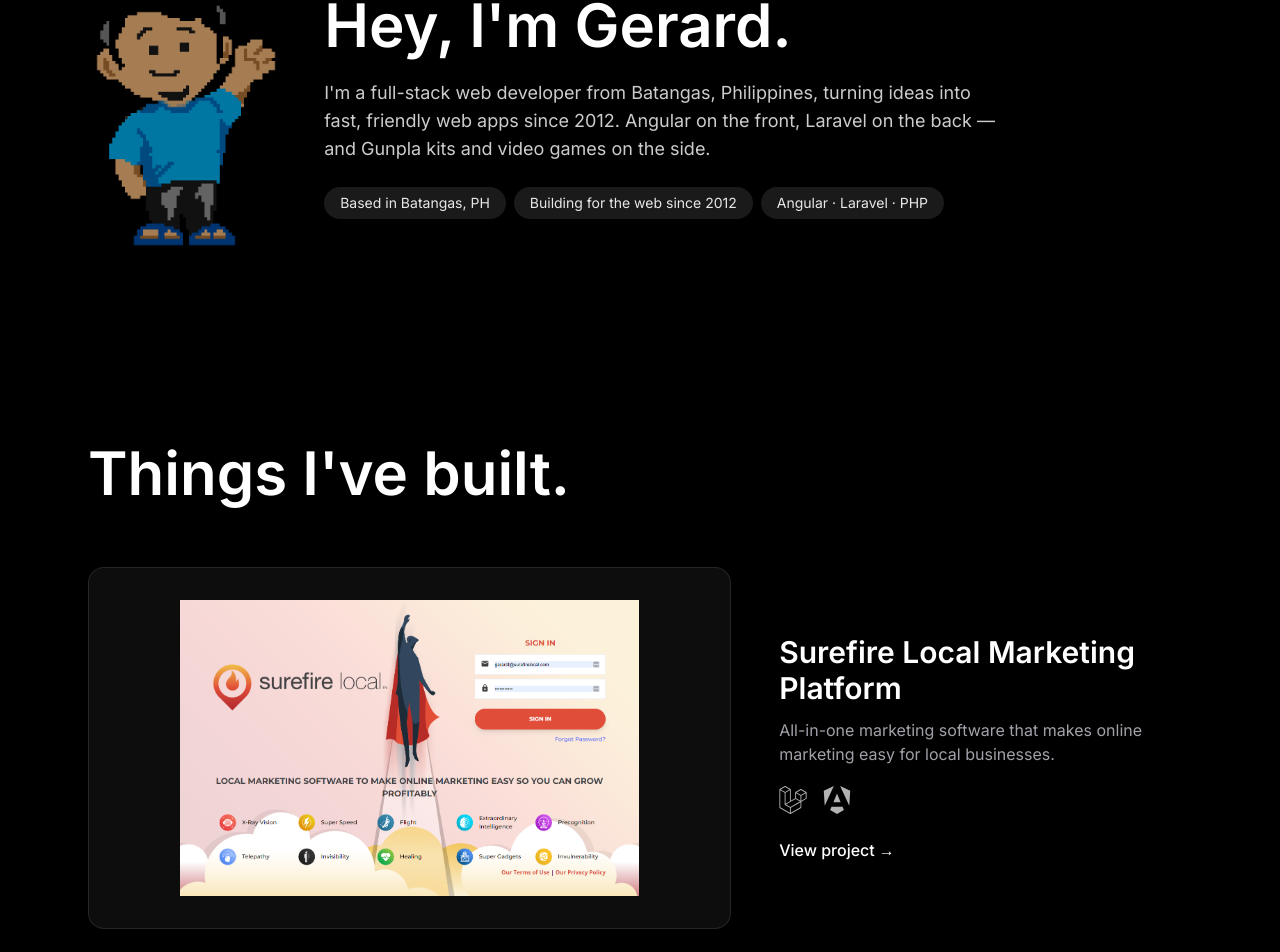
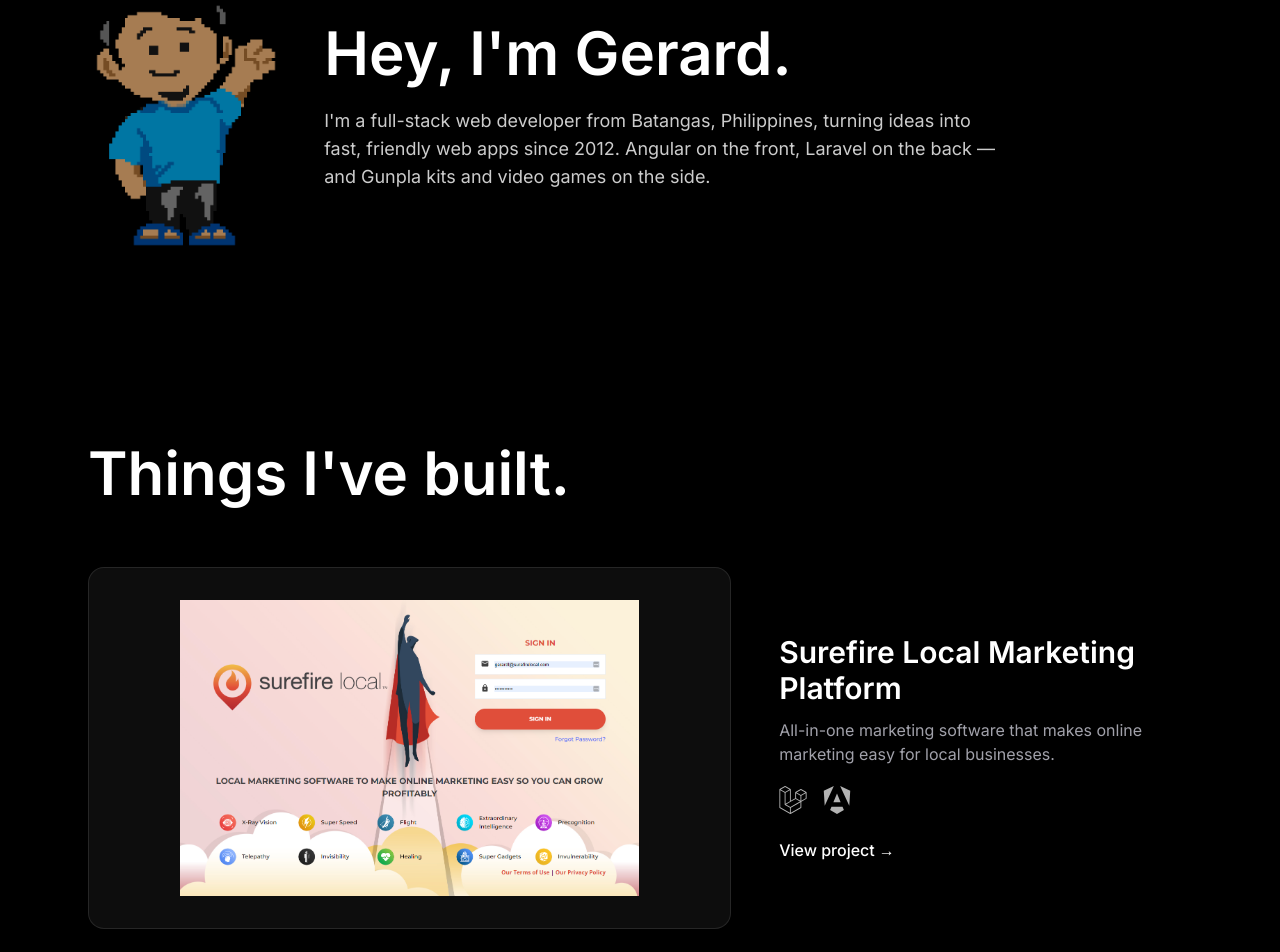
Before and after one commit to GerardPaul/thegpworx, an Angular app: page / in a window 1280 px wide. Shown: the part 933-1885 px from the top of the page. Built offline with nearby package versions, Linux system fonts and the light colour scheme.

Commit message:
Remove facts pills from about section

```diff
--- a/src/app/data/profile.ts
+++ b/src/app/data/profile.ts
@@ -9,7 +9,6 @@
   intro:
     "I'm a full-stack web developer from Batangas, Philippines, turning ideas into fast, friendly web apps since 2012. " +
     'Angular on the front, Laravel on the back — and Gunpla kits and video games on the side.',
-  facts: ['Based in Batangas, PH', 'Building for the web since 2012', 'Angular · Laravel · PHP'],
   contactBlurb:
     "Have a project in mind or just want to say hello? I'm always open to new ideas, opportunities and collaborations.",
   email: 'gerardpaul.labitad19@gmail.com',
--- a/src/app/pages/home/home.html
+++ b/src/app/pages/home/home.html
@@ -23,11 +23,6 @@
     <div>
       <h2 class="text-4xl font-semibold sm:text-6xl">Hey, I'm {{ profile.firstName }}.</h2>
       <p class="mt-6 max-w-2xl text-lg text-fg/80">{{ profile.intro }}</p>
-      <ul class="mt-6 flex flex-wrap gap-2 text-sm">
-        @for (fact of profile.facts; track fact) {
-          <li class="rounded-full bg-fg/10 px-4 py-1.5 text-fg/90">{{ fact }}</li>
-        }
-      </ul>
     </div>
   </div>
 </section>
```
